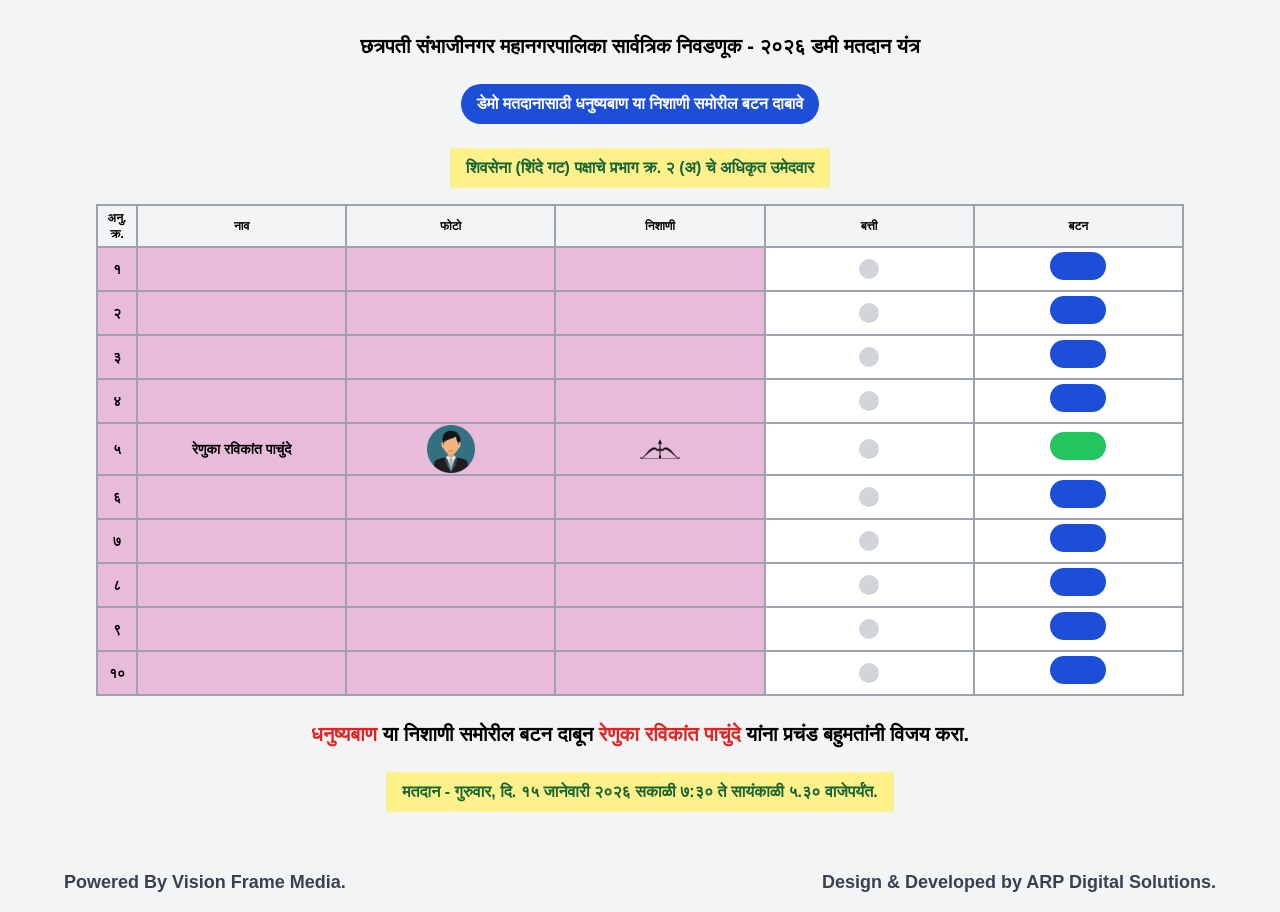
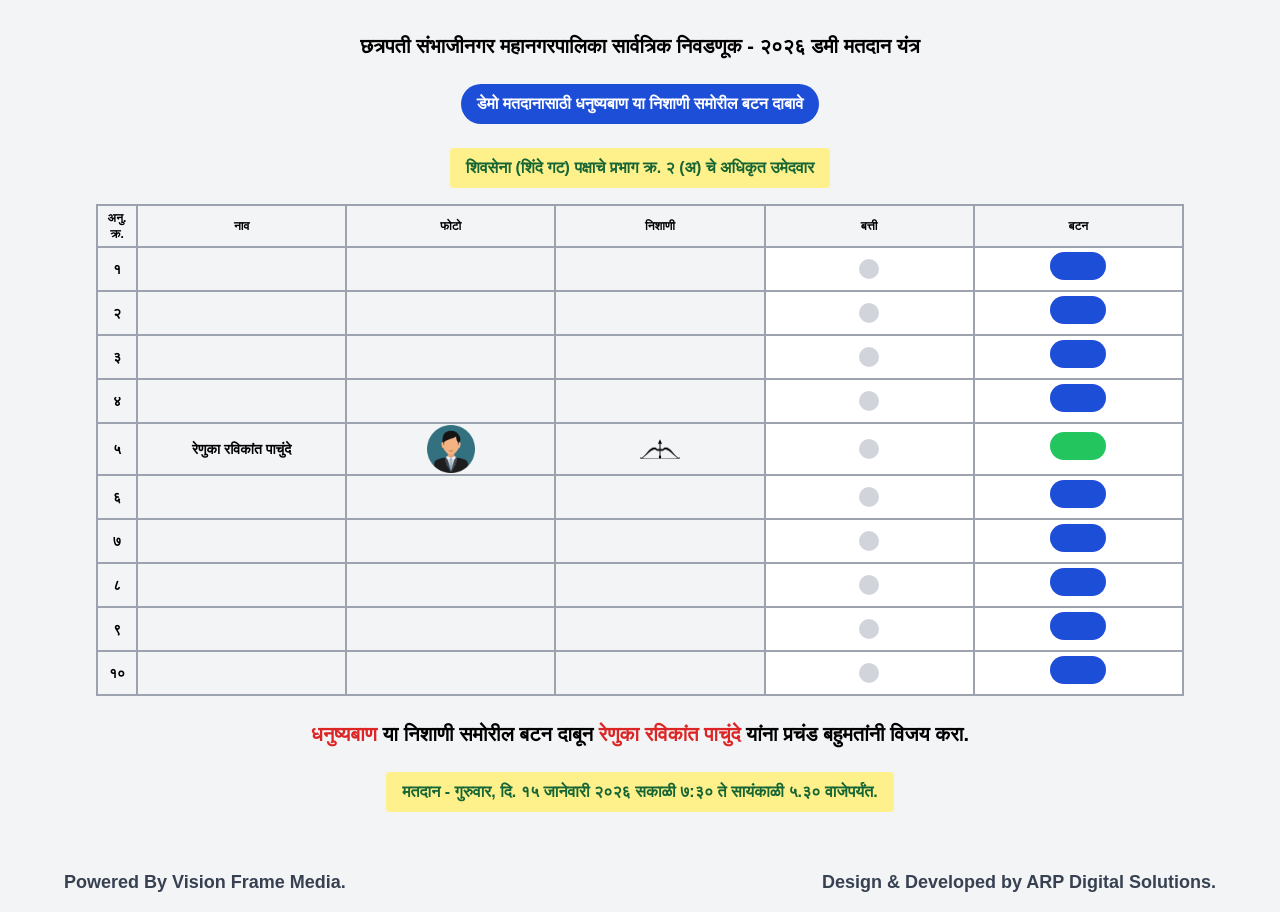
Before and after one commit to adityapachpille/Demo-Voteing-System-22, a Next.js app: page / in a window 1280 px wide. Built offline with nearby package versions, Linux system fonts and the light colour scheme.

Commit message:
Update page.tsx

```diff
--- a/app/page.tsx
+++ b/app/page.tsx
@@ -82,7 +82,7 @@
 
           <tbody>
             {[...Array(10)].map((_, index) => (
-              <tr key={index} className="bg-[#e8bbda] dark:bg-gray-800">
+              <tr key={index} className="dark:bg-gray-800">
                 <td className="border-2 border-gray-400 text-center font-bold text-sm">
                   {toMarathi(index + 1)}
                 </td>
```
